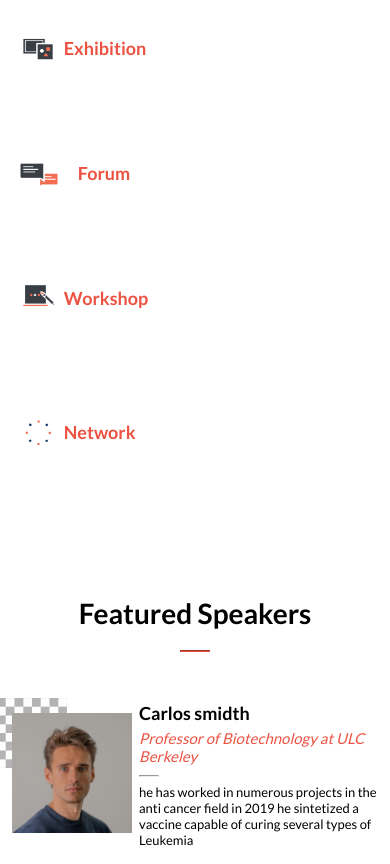
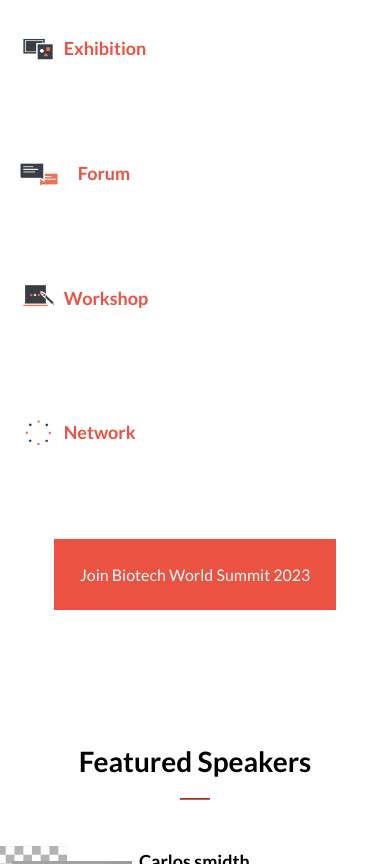
Before and after one commit to jmonto55/jmonto55.github.io, a website: page index.html in a window 390 px wide. Shown: the part 754-1618 px from the top of the page. Drawn offline with Linux system fonts and the light colour scheme.

Commit message:
Update deployment files

```diff
--- a/styles_d.css
+++ b/styles_d.css
@@ -708,6 +708,7 @@
     height: auto;
     background-image: url(./assets/images/background_program.jpeg);
     padding: 3%;
+    padding-bottom: 5%;
     display: flex;
     flex-direction: column;
     align-items: center;
@@ -769,6 +770,7 @@
   }
 
   .program_section_footer_m {
+    display: block;
     color: #fff;
     background-color: #ec5242;
     padding: 7%;
```
